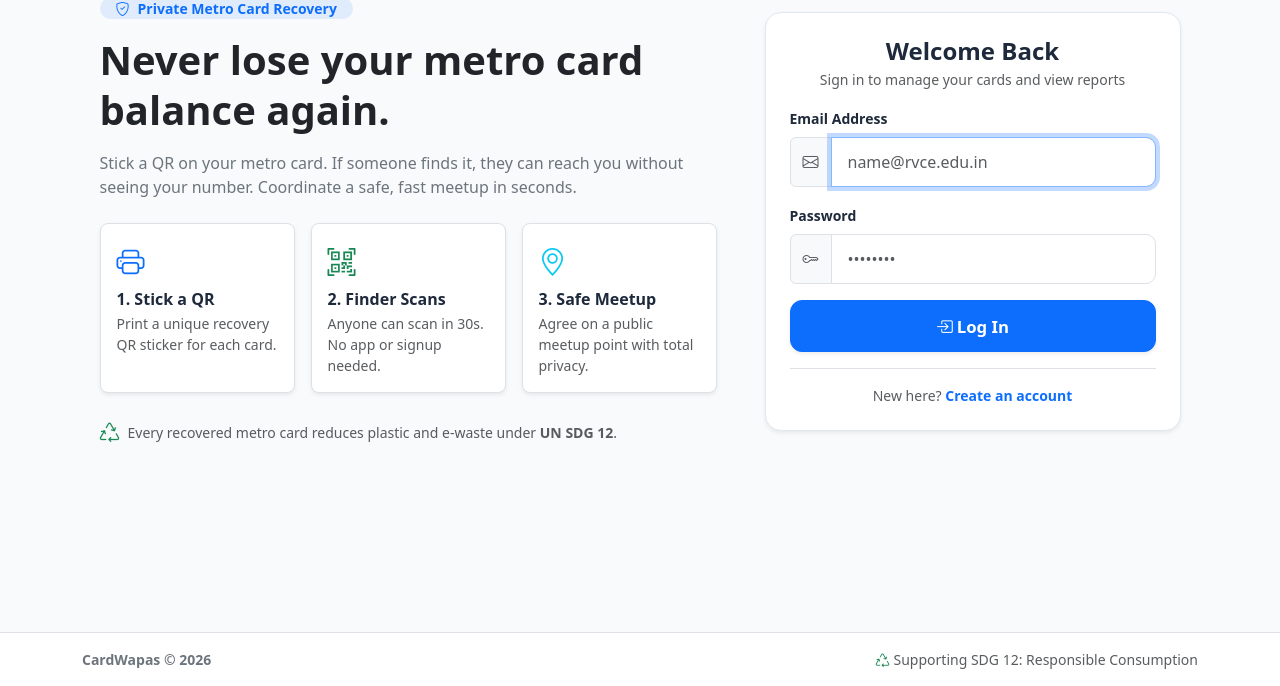
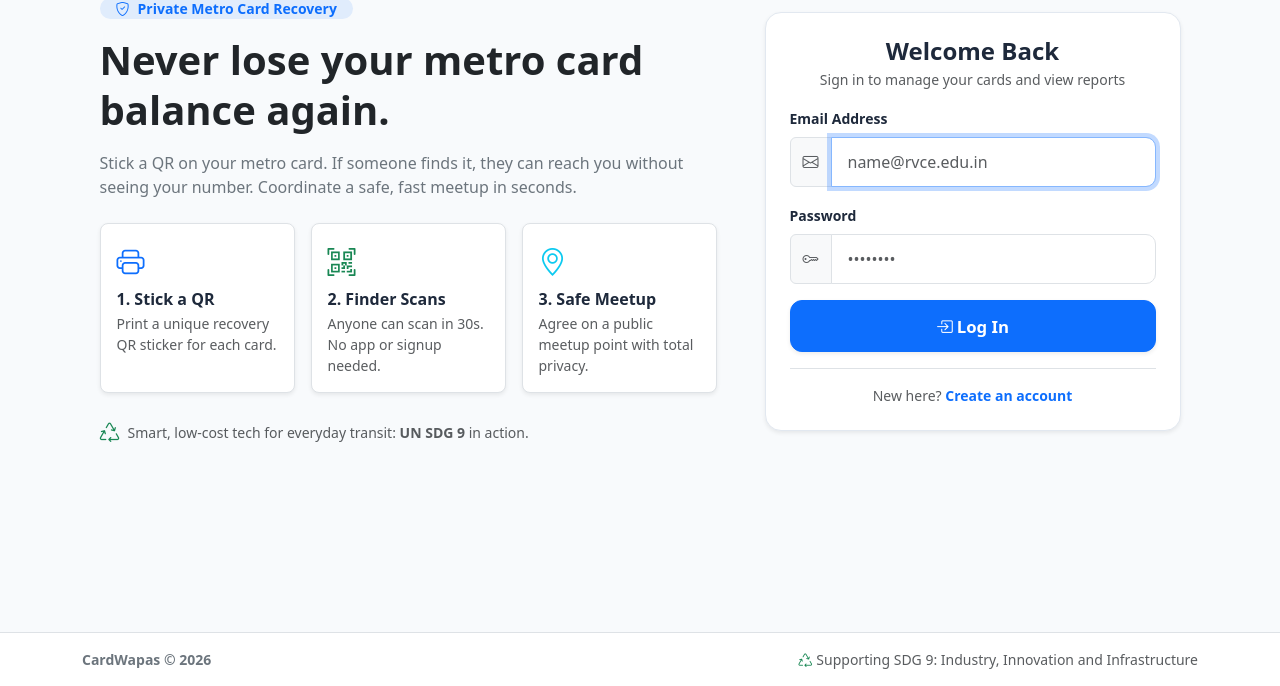
Before and after one commit to Sahithi315/hack4sdg-mindmesh, a Flask app: page /login in a window 1280 px wide. Shown: the part 114-800 px from the top of the page. Run offline with Flask 3, Linux system fonts and the light colour scheme.

Commit message:
corrected the content on the frontend

```diff
--- a/templates/base.html
+++ b/templates/base.html
@@ -58,7 +58,7 @@
     <div class="container">
       <div class="d-flex flex-wrap justify-content-between align-items-center">
         <span class="fw-semibold text-secondary">CardWapas &copy; 2026</span>
-        <span class="text-muted"><i class="bi bi-recycle text-success me-1"></i>Supporting SDG 12: Responsible Consumption</span>
+        <span class="text-muted"><i class="bi bi-recycle text-success me-1"></i>Supporting SDG 9: Industry, Innovation and Infrastructure</span>
       </div>
     </div>
   </footer>
--- a/templates/login.html
+++ b/templates/login.html
@@ -47,7 +47,7 @@
       <!-- SDG 12 Tag -->
       <div class="d-flex align-items-center text-muted small">
         <i class="bi bi-recycle text-success fs-5 me-2"></i>
-        <span>Every recovered metro card reduces plastic and e-waste under <strong>UN SDG 12</strong>.</span>
+       <span>Smart, low-cost tech for everyday transit: <strong>UN SDG 9</strong> in action.</span>
       </div>
     </div>
   </div>
```
